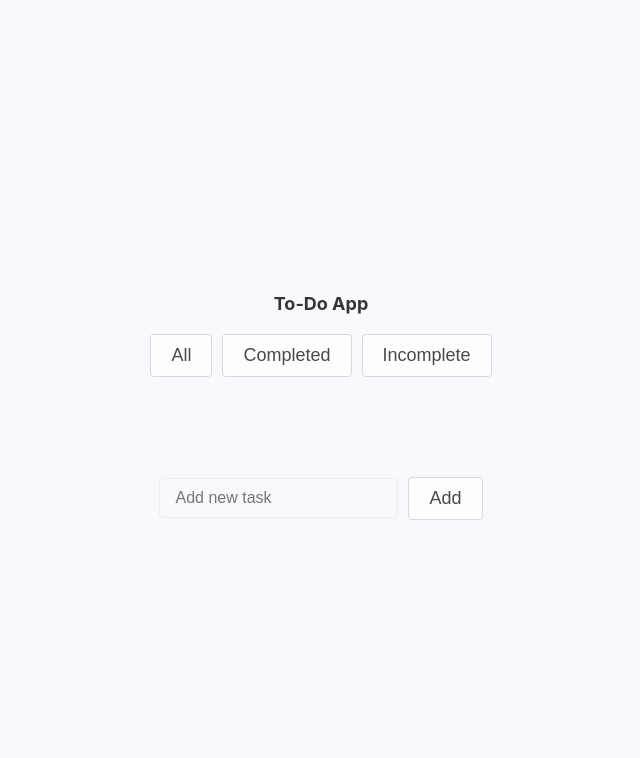
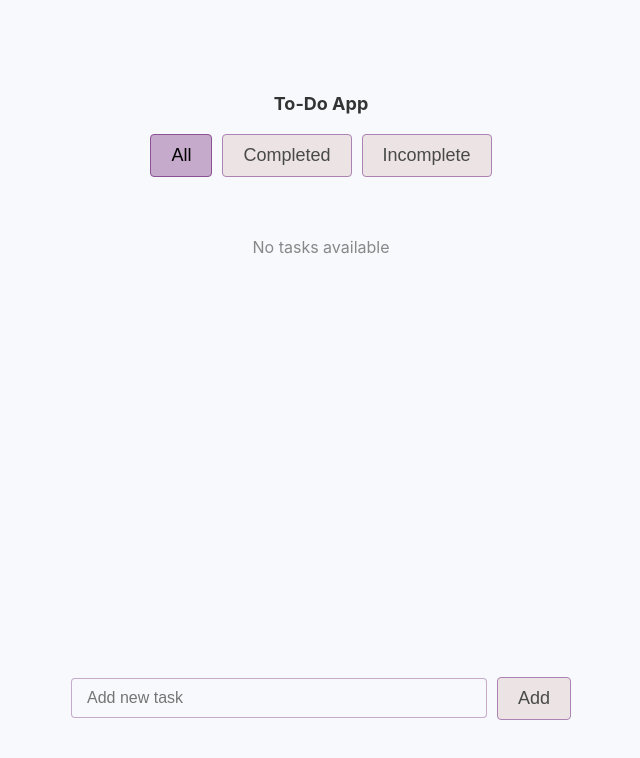
Before and after one commit to NastyaSkreka/pure-react-todo, a React (Create React App) app: page / in a window 1280 px wide. Shown: the top 758 px of the page, without its empty margins (319-959 px from the left). Built offline with nearby package versions, Linux system fonts and the light colour scheme.

Commit message:
ref: improve ui

```diff
--- a/src/App.js
+++ b/src/App.js
@@ -1,63 +1,121 @@
-import React, { useEffect, useState } from "react";
+import React, {
+    useEffect,
+    useState
+} from "react";
 import TaskForm from "./components/TaskForm";
 import TaskList from "./components/TaskList";
-import {Container, Title, ButtonsWrapper, BodyWrapper} from './App.styled.js'
+import {
+    Container,
+    Title,
+    ButtonsWrapper,
+    BodyWrapper
+} from "./App.styled.js";
 import Button from "./components/ui/Button";
-import { v4 as uuidv4 } from 'uuid';
+import {
+    v4 as uuidv4
+} from "uuid";
 
 function App() {
-  const [tasks, setTasks] = useState([]);
-  const [filter, setFilter] = useState('all');
+    const [filter, setFilter] = useState("all");
+
+    const loadTasks = () => {
+        const storedTasks = localStorage.getItem("tasks");
+        return storedTasks ? JSON.parse(storedTasks) : [];
+    };
+
+    const saveTasksToLocalStorage = (tasks) => {
+        localStorage.setItem("tasks", JSON.stringify(tasks));
+    };
+
+    const [tasks, setTasks] = useState(loadTasks);
 
     useEffect(() => {
-    const storedTasks = localStorage.getItem('tasks');
-    if (storedTasks) setTasks(JSON.parse(storedTasks));
-  }, []);
-
-  useEffect(() => {
-    localStorage.setItem('tasks', JSON.stringify(tasks));
+        saveTasksToLocalStorage(tasks);
     }, [tasks]);
 
 
     const addTask = (text) => {
-    setTasks([...tasks, {id: uuidv4(), text, isCompleted: false}])
+        const getCompletionStatus = () => {
+            switch (filter) {
+                case "completed":
+                    return true;
+                case "incomplete":
+                    return false;
+                default:
+                    return false;
             }
+        };
+
+        const newTask = {
+            id: uuidv4(),
+            text,
+            isCompleted: getCompletionStatus(),
+        };
+
+        setTasks((prevTasks) => [...prevTasks, newTask]);
+    };
+
 
     const updateTask = (id, newText) => {
-    setTasks(tasks.map(task => (task.id === id ? { ...task, text: newText } : task)));
+        setTasks(
+            tasks.map((task) => (task.id === id ? {
+                ...task,
+                text: newText
+            } : task))
+        );
     };
 
     const deleteTask = (id) => {
-    setTasks(tasks.filter(task => task.id !== id));
+        setTasks(tasks.filter((task) => task.id !== id));
     };
 
     const toggleTaskCompletion = (id) => {
-    setTasks(tasks.map(task => (task.id === id ? { ...task, isCompleted: !task.isCompleted } : task)));
+        setTasks(
+            tasks.map((task) =>
+                task.id === id ? {
+                    ...task,
+                    isCompleted: !task.isCompleted
+                } : task
+            )
+        );
     };
 
-  const filteredTasks = tasks.filter(task => {
-    if (filter === 'completed') return task.isCompleted;
-    if (filter === 'incomplete') return !task.isCompleted;
+    const filteredTasks = tasks.filter((task) => {
+        if (filter === "completed") return task.isCompleted;
+        if (filter === "incomplete") return !task.isCompleted;
         return true;
-  })
+    });
 
-  return (
-     <Container>
+    return ( <Container>
         <Title>To-Do App</Title>
         <ButtonsWrapper>
-         <Button onClick={() => setFilter('all')} text="All"/>
-         <Button onClick={() => setFilter('completed')} text="Completed"/>
-         <Button onClick={() => setFilter('incomplete')}  text="Incomplete"/>
+          <Button
+            onClick={() => setFilter("all")}
+            text="All"
+            isActive={filter === "all"}
+          />
+          <Button
+            onClick={() => setFilter("completed")}
+            text="Completed"
+            isActive={filter === "completed"}
+          />
+          <Button
+            onClick={() => setFilter("incomplete")}
+            text="Incomplete"
+            isActive={filter === "incomplete"}
+          />
         </ButtonsWrapper>
         <BodyWrapper>
-        <TaskList tasks={filteredTasks}
+          <TaskList
+            tasks={filteredTasks}
             updateTask={updateTask}
             deleteTask={deleteTask}
             toggleTaskCompletion={toggleTaskCompletion}
           />
-        <TaskForm addTask={addTask}/>
+          <TaskForm addTask={addTask} />
         </BodyWrapper>
       </Container>
+
     );
 }
 
--- a/src/components/Task/index.jsx
+++ b/src/components/Task/index.jsx
@@ -12,7 +12,9 @@ function Task({ task, updateTask, toggleTaskCompletion, deleteTask }) {
   };
 
   const handleSave = () => {
+    if (newText.trim() !== task.text) {
       updateTask(task.id, newText);
+    }
     setIsEditing(false);
   };
 
@@ -29,9 +31,7 @@ function Task({ task, updateTask, toggleTaskCompletion, deleteTask }) {
           onBlur={handleSave}
         />
       ) : (
-        <TaskText isCompleted={task.isCompleted}>
-          {task.text}
-        </TaskText>
+        <TaskText isCompleted={task.isCompleted}>{task.text}</TaskText>
       )}
       {!task.isCompleted && (
         <Button
@@ -50,6 +50,9 @@ function Task({ task, updateTask, toggleTaskCompletion, deleteTask }) {
             type="checkbox"
             checked={task.isCompleted}
             onChange={handleCheckboxChange}
+            style={{
+                visibility: isEditing ? "hidden" : "visible",
+              }}
           />
       </ActionsContainer>
     </TaskContainer>
--- a/src/components/Task/styled.js
+++ b/src/components/Task/styled.js
@@ -6,6 +6,8 @@ export const TaskContainer = styled.div`
  align-items: center;
  justify-content: space-between;
  width: 400px;
+ padding: 10px;
+ border: 1px solid var(--color-border);
 `
 
 export const TaskText = styled.div`
--- a/src/components/TaskForm/index.jsx
+++ b/src/components/TaskForm/index.jsx
@@ -1,10 +1,17 @@
-import React, { useState } from "react";
+import React, { useState, useRef, useEffect} from "react";
 import Input from "../ui/Input";
 import { StyledForm } from "./styled.js";
 import Button from "../ui/Button";
 
 function TaskForm({ addTask }) {
   const [text, setText] = useState("");
+  const inputRef = useRef(null);
+
+  useEffect(() => {
+    if (inputRef.current) {
+      inputRef.current.focus();
+    }
+  }, []);
 
   const handleSubmit = (e) => {
     e.preventDefault();
@@ -17,6 +24,7 @@ function TaskForm({ addTask }) {
   return (
     <StyledForm onSubmit={handleSubmit}>
       <Input
+        ref={inputRef}
         type="text"
         value={text}
         onChange={(e) => setText(e.target.value)}
--- a/src/components/TaskList/index.jsx
+++ b/src/components/TaskList/index.jsx
@@ -1,11 +1,14 @@
-import React from 'react';
-import Task from '../Task';
-import {TaskListContainer} from './styled.js'
+import React from "react";
+import Task from "../Task";
+import { TaskListContainer, NoTasksMessage } from "./styled.js";
 
-function TaskList({tasks, updateTask, deleteTask, toggleTaskCompletion }) {
+function TaskList({ tasks, updateTask, deleteTask, toggleTaskCompletion }) {
   return (
     <TaskListContainer>
-          {tasks.map(task => (
+      {tasks.length === 0 ? (
+        <NoTasksMessage>No tasks available</NoTasksMessage>
+      ) : (
+        tasks.map((task) => (
           <Task
             key={task.id}
             task={task}
@@ -13,7 +16,8 @@ function TaskList({tasks, updateTask, deleteTask, toggleTaskCompletion }) {
             deleteTask={deleteTask}
             toggleTaskCompletion={toggleTaskCompletion}
           />
-          ))}
+        ))
+      )}
     </TaskListContainer>
   );
 }
--- a/src/components/TaskList/styled.js
+++ b/src/components/TaskList/styled.js
@@ -2,7 +2,18 @@ import styled from 'styled-components'
 
 export const TaskListContainer = styled.div`
   display: flex;
+  align-items: center;
   flex-direction: column;
   gap: 5px;
   padding: 30px 0;
+  height: 400px;
+  width: 500px;
+  overflow-y: auto;
 `
+
+export const NoTasksMessage = styled.div`
+  color: #888;
+  font-size: 16px;
+  text-align: center;
+  padding: 10px;
+`;
--- a/src/components/ui/Button/index.jsx
+++ b/src/components/ui/Button/index.jsx
@@ -1,8 +1,12 @@
 import React from "react";
 import { StyledButton } from "./styled.js";
 
-const Button = ({ text, onClick, variant = 'default'}) => {
-  return <StyledButton variant={variant} onClick={onClick}>{text}</StyledButton>;
+const Button = ({ text, onClick, variant = "default", isActive = false }) => {
+  return (
+    <StyledButton variant={variant} isActive={isActive} onClick={onClick}>
+      {text}
+    </StyledButton>
+  );
 };
 
 export default Button;
--- a/src/components/ui/Button/styled.js
+++ b/src/components/ui/Button/styled.js
@@ -1,32 +1,38 @@
-import styled from 'styled-components'
+import styled from 'styled-components';
 
 export const StyledButton = styled.button `
   padding: 10px 20px;
   font-size: 18px;
-  border: 1px solid var(--color-button-border);
+  border: 1px solid var(--color-border);
   border-radius: 4px;
   cursor: pointer;
   transition: background-color 0.3s, opacity 0.3s;
 
-  background-color: ${({ variant }) =>
-    variant === 'delete' ? 'var(--color-button-delete)' :
-    variant === 'edit' ? 'var(--color-button-edit)' :
-    'var(--color-button-background)'};
-  color: ${({ variant }) =>
-    variant === 'delete' ? 'var(--color-delete-text)' :
-    variant === 'edit' ? 'var(--color-edit-text)' :
-    'var(--color-button-primary)'};
-  opacity: 0.7;
+  background-color: ${({ variant, isActive }) => {
+    if (variant === 'delete') return 'var(--color-button-delete)';
+    if (variant === 'edit') return 'var(--color-button-edit)';
+    return isActive ? 'var(--color-button-active)' : 'var(--color-button-background)';
+  }};
+
+  color: ${({ variant, isActive }) => {
+    if (variant === 'delete') return 'var(--color-delete-text)';
+    if (variant === 'edit') return 'var(--color-edit-text)';
+    return isActive ? 'var(--color-button-text-active)' : 'var(--color-button-primary)';
+  }};
+
+  opacity: ${({ isActive }) => (isActive ? 1 : 0.7)};
 
   &:hover {
     opacity: 1;
   }
 
   &:active {
-    background-color: ${({ variant }) =>
-      variant === 'delete' ? 'var(--color-button-delete-active)' :
-      variant === 'edit' ? 'var(--color-button-edit-active)' :
-      'var(--color-button-active)'};
+    background-color: ${({ variant, isActive }) => {
+      if (isActive) return 'var(--color-button-active)';
+      if (variant === 'delete') return 'var(--color-button-delete-active)';
+      if (variant === 'edit') return 'var(--color-button-edit-active)';
+      return 'var(--color-button-hover)';
+    }};
   }
 
   &:focus {
--- a/src/components/ui/Input/index.jsx
+++ b/src/components/ui/Input/index.jsx
@@ -1,8 +1,17 @@
+import React from "react";
 import { StyledInput } from "./styled.js";
 
-const Input = ({ type = "text",onBlur,  placeholder, value, onChange, name }) => {
+const Input = React.forwardRef(({
+    type = "text",
+    onBlur,
+    placeholder,
+    value,
+    onChange,
+    name,
+  }, ref) => {
     return (
       <StyledInput
+        ref={ref}
         type={type}
         placeholder={placeholder}
         value={value}
@@ -11,6 +20,6 @@ const Input = ({ type = "text",onBlur,  placeholder, value, onChange, name }) =>
         onBlur={onBlur}
       />
     );
-};
+  });
 
   export default Input;
--- a/src/components/ui/Input/styled.js
+++ b/src/components/ui/Input/styled.js
@@ -3,7 +3,7 @@ import styled from 'styled-components';
 export const StyledInput = styled.input`
   padding: 10px 15px;
   font-size: 16px;
-  border: 1px solid var(--color-input-border);
+  border: 1px solid var(--color-border);
   border-radius: 4px;
   width: 100%;
   box-sizing: border-box;
@@ -12,6 +12,6 @@ export const StyledInput = styled.input`
 
   &:focus {
     outline: none;
-    border-color: #007BFF;
+    border-color: var(--color-button-active);
   }
 `;
--- a/src/index.scss
+++ b/src/index.scss
@@ -1,22 +1,22 @@
 :root {
     --color-background: #f7f9fc;
+
     --color-text: #000;
+    --color-white-text: #fff;
     --color-title: #333;
-    --color-input-border: #eeee;
-    --color-button-border: #ccc;
-    --color-button-background: #fff;
+
+    --color-button-hover: #f0f0f0;
+    --color-button-active: #8c519277;
+
+    --color-border: #8b5192;
+    --color-button-background: #e7dada;
 
     --color-button-edit: #4da6ff;
     --color-button-edit-active: #3385ff;
-    --color-edit-text: #fff;
 
     --color-button-delete: #ff4d4d;
     --color-button-delete-active: #cc0000;
-    --color-delete-text: #fff;
 
-    --color-button-primary: #000;
-    --color-button-hover: #f0f0f0;
-    --color-button-active: #e0e0e0;
   }
 
 
```
Lines whose indentation alone changed are shown as unchanged.
